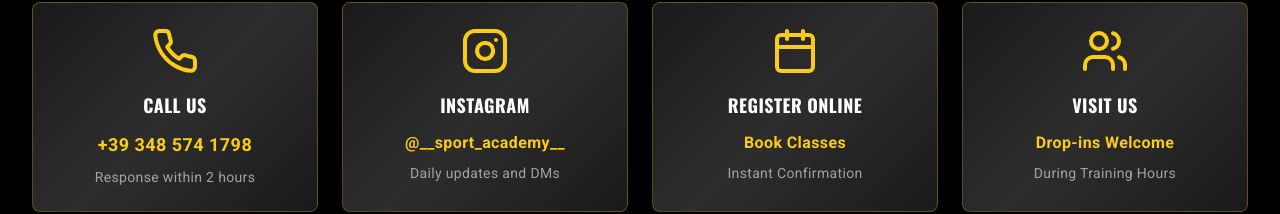
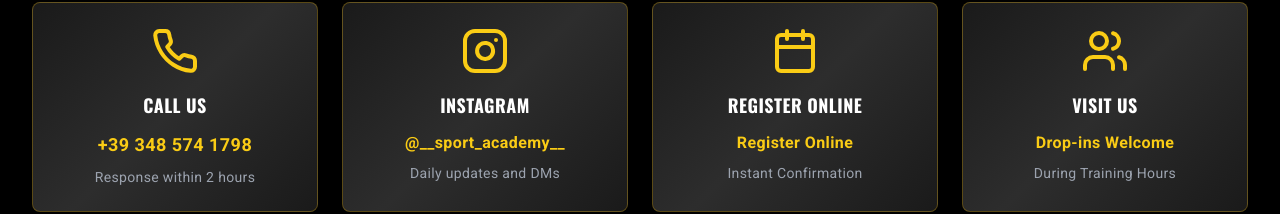
Before and after one commit to Leox-bot/SportAcademy, a React (Vite) app: page /contact in a window 1280 px wide. Shown: the part 615-829 px from the top of the page. Built offline with nearby package versions, Linux system fonts and the light colour scheme.

Commit message:
Update Register Online section text

```diff
--- a/src/pages/Contact.tsx
+++ b/src/pages/Contact.tsx
@@ -87,7 +87,7 @@ export default function Contact() {
                 rel="noopener noreferrer"
                 className="text-yellow-400 hover:text-yellow-300 font-bold tracking-wide transition-colors"
               >
-                {t('common.bookClasses')}
+                {t('common.registerOnline')}
               </a>
               <p className="text-gray-400 text-sm mt-2 tracking-wide">{t('common.instantConfirmation')}</p>
             </div>
```
